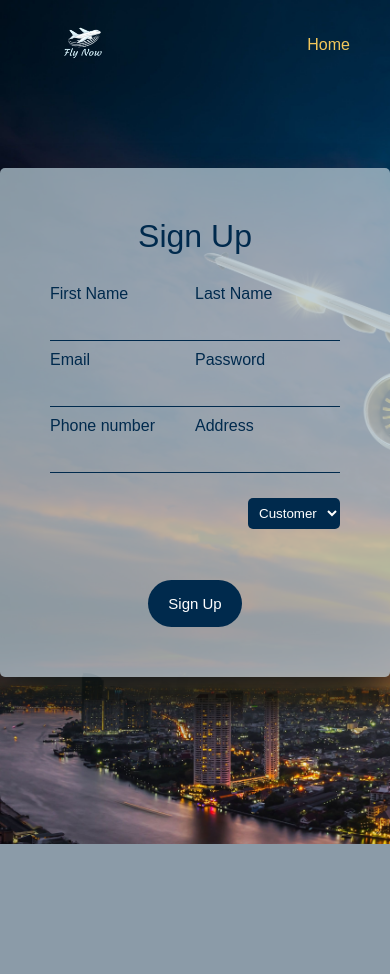
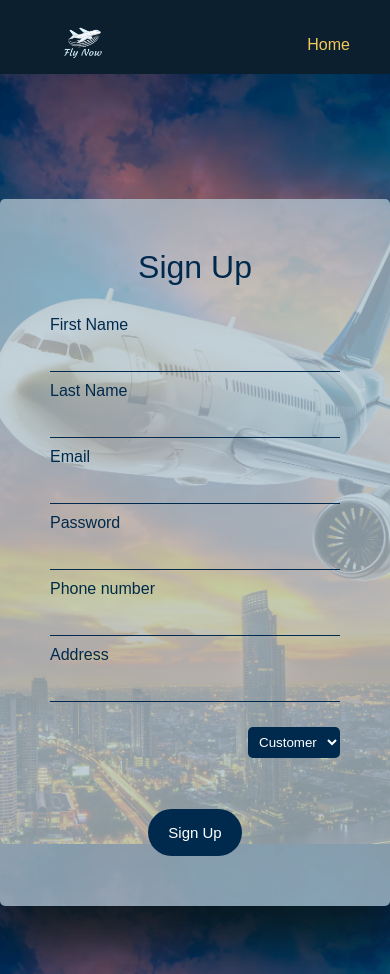
Before and after one commit to AyaHusein2001/Fly-Now, a Flask app: page /signup in a window 390 px wide. Before the commit the page ends 844 px from the top, so only its background shows below. Run offline with Flask 3, Linux system fonts and the light colour scheme.

Commit message:
edit styles for small devices after finishing normal styles

```diff
--- a/static/signupstyles.css
+++ b/static/signupstyles.css
@@ -5,8 +5,8 @@
 body{
   margin: 0;
   padding: 0;
-  background: url('3.jpg');
-  background-size: cover;
+  background: url('3.jpg') no-repeat center center fixed;
+  background-size: cover ;
   /* height: 660px; */
   font-family: sans-serif;
   height: 100%;
@@ -117,3 +117,23 @@
 padding: 15px;
 font-weight: bold;
 }
+
+
+
+@media (max-width: 768px) {
+  form{
+    width:300px;
+
+
+  }
+  .form-div{
+    margin-top: 130px;
+  }
+  .two-components{
+    flex-direction: column;
+  }
+  #nav-bar{
+    background-color: #0C1F2E;
+    padding-top:15px ;
+  }
+}
--- a/static/styles.css
+++ b/static/styles.css
@@ -228,7 +228,7 @@
   outline: none;
 }
 
-/* Media query for small devices */
+
 @media (max-width: 768px) {
   #content {
     grid-template-columns: repeat(2, 1fr);
```
